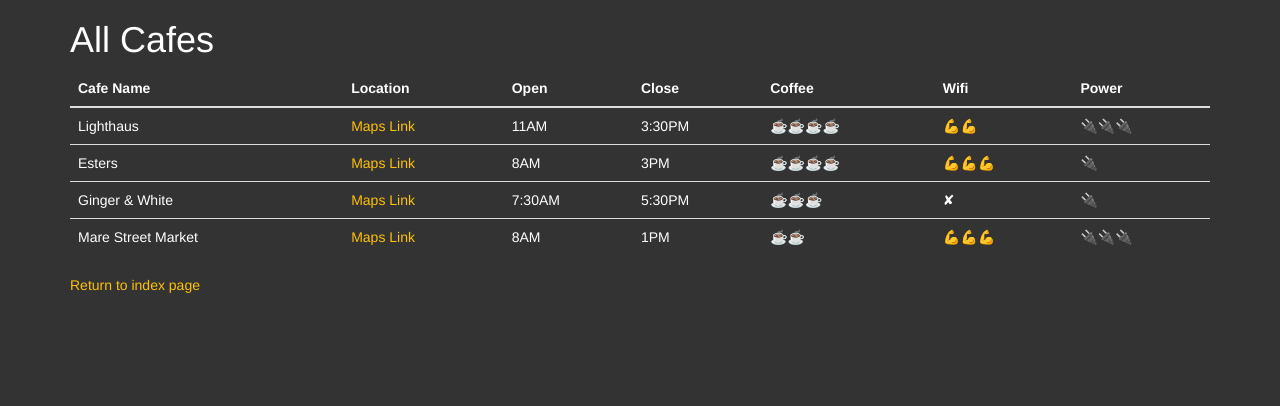
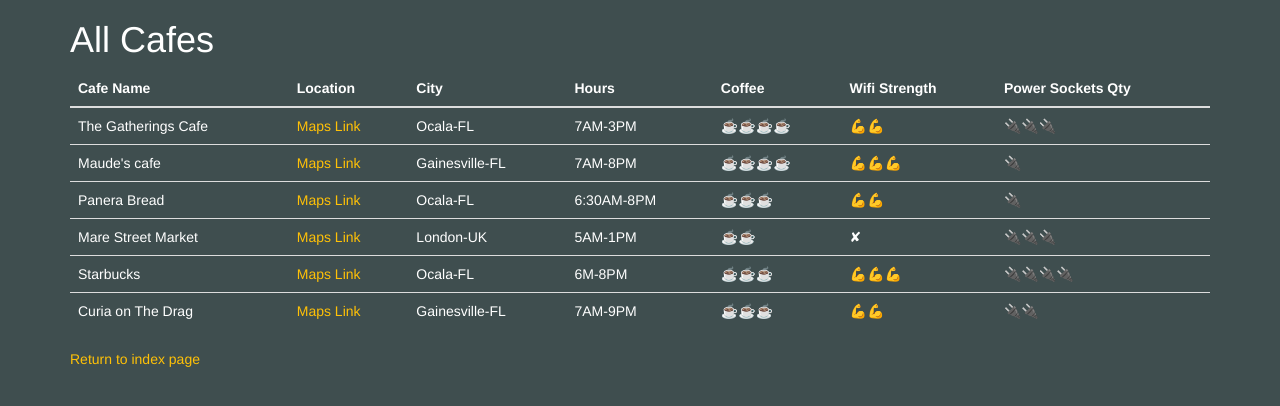
Before and after one commit to alvarezmike/CoffeeWifi, a Flask app: page /cafes in a window 1280 px wide. Shown: the top 406 px of the page. Run offline with Flask 2, Linux system fonts and the light colour scheme; some libraries are stand-ins or nearby versions.

Commit message:
add route functionality
now user can add more cafes into the data base via a hidden route. Also changed UI

```diff
--- a/cafe-data.csv
+++ b/cafe-data.csv
@@ -1,5 +1,7 @@
-Cafe Name,Location,Open,Close,Coffee,Wifi,Power
-Lighthaus,https://goo.gl/maps/2EvhB4oq4gyUXKXx9,11AM, 3:30PM,☕☕☕☕️,💪💪,🔌🔌🔌
-Esters,https://goo.gl/maps/13Tjc36HuPWLELaSA,8AM,3PM,☕☕☕☕,💪💪💪,🔌
-Ginger & White,https://goo.gl/maps/DqMx2g5LiAqv3pJQ9,7:30AM,5:30PM,☕☕☕,✘,🔌
-Mare Street Market,https://goo.gl/maps/ALR8iBiNN6tVfuAA8,8AM,1PM,☕☕,💪💪💪,🔌🔌🔌
+Cafe Name,Location,City,Hours,Coffee,Wifi Strength,Power Sockets Qty
+The Gatherings Cafe,https://goo.gl/maps/hxsrNvsYoKH3LzJF8,Ocala-FL, 7AM-3PM,☕☕☕☕️,💪💪,🔌🔌🔌
+Maude's cafe,https://goo.gl/maps/pEVjB7Xzz9gJ6SfC8,Gainesville-FL,7AM-8PM,☕☕☕☕,💪💪💪,🔌
+Panera Bread,https://goo.gl/maps/DqMx2g5LiAqv3pJQ9,Ocala-FL,6:30AM-8PM,☕☕☕,💪💪,🔌
+Mare Street Market,https://goo.gl/maps/ALR8iBiNN6tVfuAA8,London-UK,5AM-1PM,☕☕,✘,🔌🔌🔌
+Starbucks,https://goo.gl/maps/fifmRfocitXagheb9,Ocala-FL,6M-8PM,☕☕☕,💪💪💪,🔌🔌🔌🔌
+Curia on The Drag,https://goo.gl/maps/XdHNyA8BEYsvRzyZ8,Gainesville-FL,7AM-9PM,☕☕☕,💪💪,🔌🔌
--- a/main.py
+++ b/main.py
@@ -1,4 +1,4 @@
-from flask import Flask, render_template
+from flask import Flask, render_template, redirect, url_for
 from flask_bootstrap import Bootstrap
 from flask_wtf import FlaskForm
 from wtforms import StringField, SubmitField, SelectField
@@ -9,23 +9,27 @@
 app.config['SECRET_KEY'] = '8BYkEfBA6O6donzWlSihBXox7C0sKR6b'
 Bootstrap(app)
 
+# Exercise:
+# add: Location URL, open time, closing time, coffee rating, wifi rating, power outlet rating fields
+# make coffee/wifi/power a select element with choice of 0 to 5.
+# e.g. You could use emojis ☕️/💪/✘/🔌
+# make all fields required except submit
+# use a validator to check that the URL field has a URL entered.
+
 
 class CafeForm(FlaskForm):
     cafe = StringField('Cafe name', validators=[DataRequired()])
     location = StringField('Cafe location on Google Maps (URL)', validators=[DataRequired(), URL()])
-    opening = StringField('Opening Time e.g. 6AM', validators=[DataRequired()])
-    closing = StringField('Closing Time e.g. 5PM', validators=[DataRequired()])
+    city = StringField('City e.g. Gainesville,FL', validators=[DataRequired()])
+    hours = StringField('Open-Closing Time e.g. 6AM-7PM', validators=[DataRequired()])
     rating = SelectField("Coffee Rating", choices=["☕️", "☕☕", "☕☕☕", "☕☕☕☕", "☕☕☕☕☕"], validators=[DataRequired()])
-    wifi = SelectField("Wifi Strength Rating", choices=["✘", "💪", "💪💪", "💪💪💪", "💪💪💪💪", "💪💪💪💪💪"], validators=[DataRequired()])
-    power_socket = SelectField("Power Socket Availability", choices=["✘", "🔌", "🔌🔌", "🔌🔌🔌", "🔌🔌🔌🔌", "🔌🔌🔌🔌🔌"], validators=[DataRequired()])
+    wifi = SelectField("Wifi Strength Rating", choices=["✘", "💪", "💪💪", "💪💪💪", "💪💪💪💪", "💪💪💪💪💪"],
+                       validators=[DataRequired()])
+    power_socket = SelectField("Power Socket Availability",
+                               choices=["✘", "🔌", "🔌🔌", "🔌🔌🔌", "🔌🔌🔌🔌", "🔌🔌🔌🔌🔌"],
+                               validators=[DataRequired()])
     submit = SubmitField('Submit')
 
-# Exercise:
-# add: Location URL, open time, closing time, coffee rating, wifi rating, power outlet rating fields
-# make coffee/wifi/power a select element with choice of 0 to 5.
-#e.g. You could use emojis ☕️/💪/✘/🔌
-# make all fields required except submit
-# use a validator to check that the URL field has a URL entered.
 # ---------------------------------------------------------------------------
 
 
@@ -35,14 +39,21 @@
     return render_template("index.html")
 
 
-@app.route('/add')
+@app.route('/add', methods=["GET", "POST"])
 def add_cafe():
+    # Make the form write a new row into cafe-data.csv
+    # with   if form.validate_on_submit()
     form = CafeForm()
     if form.validate_on_submit():
-        print("True")
-    # Exercise:
-    # Make the form write a new row into cafe-data.csv
-    # with   if form.validate_on_submit()
+        with open("cafe-data.csv", mode="a") as csv_file:
+            csv_file.write(f"\n{form.cafe.data},"
+                           f"{form.location.data},"
+                           f"{form.city.data},"
+                           f"{form.hours.data},"
+                           f"{form.rating.data},"
+                           f"{form.wifi.data},"
+                           f"{form.power_socket.data}")
+        return redirect(url_for('cafes'))
     return render_template('add.html', form=form)
 
 
--- a/static/css/styles.css
+++ b/static/css/styles.css
@@ -2,7 +2,7 @@
 your web pages for the styles to be rendered. */
 
 body {
-background-color: #333;
+background-color: #3F4E4F;
 color: white;
 }
 
@@ -16,7 +16,7 @@
   margin: 0;
   height: 100vh;
   color: white;
-  background-color: #333;
+  background-color: #8B7E74;
 }
 
 .space-above {
--- a/templates/cafes.html
+++ b/templates/cafes.html
@@ -4,7 +4,7 @@
 <link rel="stylesheet"
       href="/static/css/styles.css">
 {% endblock %}
-{% block title %}Restaurants{% endblock %}
+{% block title %}All Cafes{% endblock %}
 
 {% block content %}
 
```
Also changed, not shown: templates/index.html (+6 -5 lines).
